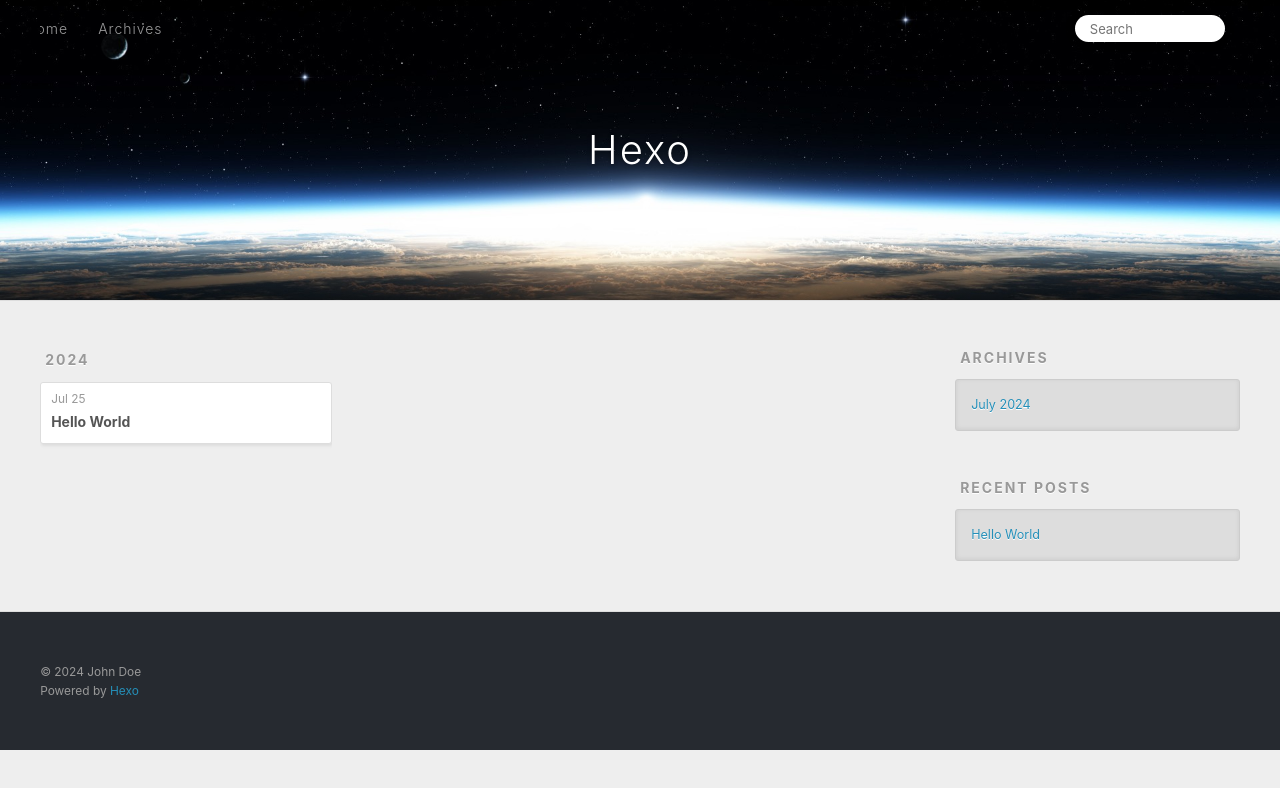
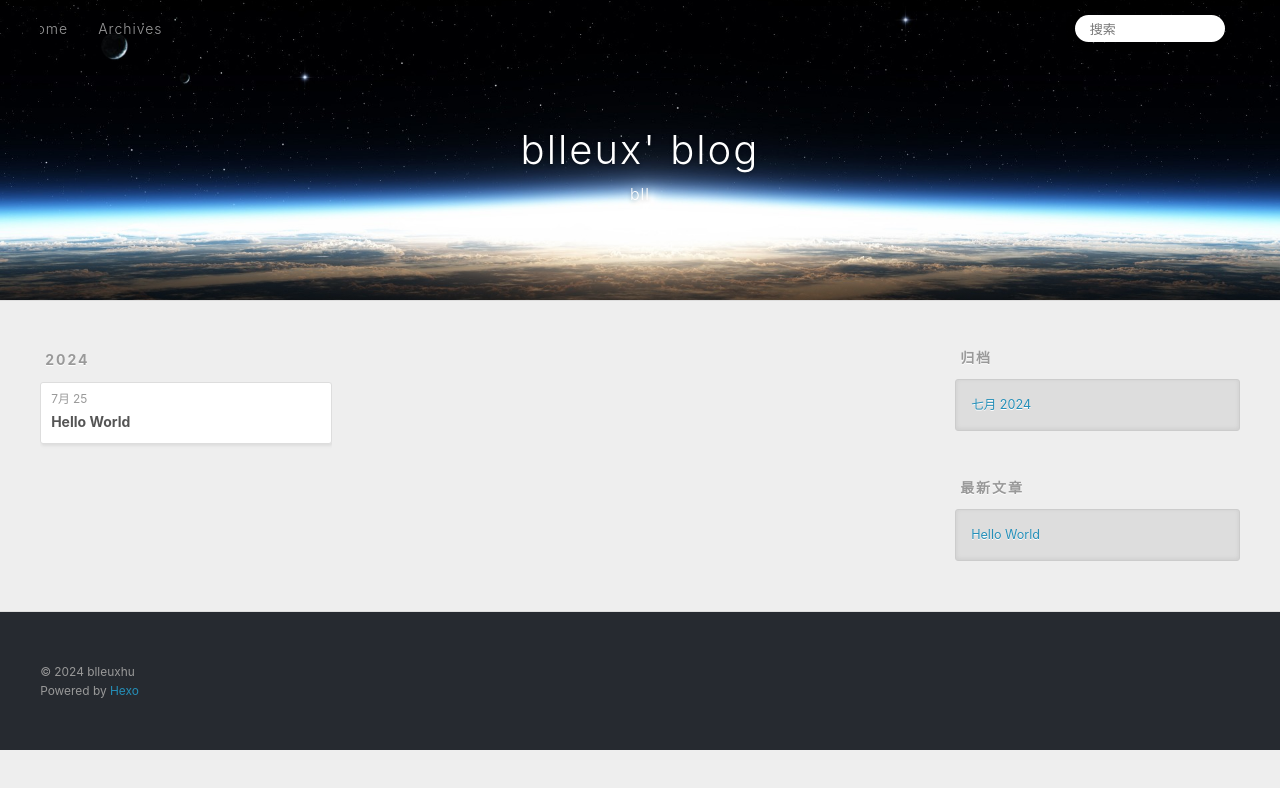
Before and after one commit to blleuxhu/blleuxhu.github.io, a plain HTML site: page archives/index.html in a window 1280 px wide. Both pictures are taken after a click on the link 1232 px from the left and 27 px from the top of the page. Drawn offline with Linux system fonts and the light colour scheme.

Commit message:
Site updated: 2024-07-26 18:51:31

```diff
--- a/archives/index.html
+++ b/archives/index.html
@@ -4,17 +4,20 @@
   <meta charset="utf-8">
 
 
-  <title>Archives | Hexo</title>
+  <title>归档 | blleux&#39; blog</title>
   <meta name="viewport" content="width=device-width, initial-scale=1, shrink-to-fit=no">
-  <meta property="og:type" content="website">
-<meta property="og:title" content="Hexo">
+  <meta name="description" content="b仔小窝">
+<meta property="og:type" content="website">
+<meta property="og:title" content="blleux&#39; blog">
 <meta property="og:url" content="http://example.com/archives/index.html">
-<meta property="og:site_name" content="Hexo">
-<meta property="og:locale" content="en_US">
-<meta property="article:author" content="John Doe">
+<meta property="og:site_name" content="blleux&#39; blog">
+<meta property="og:description" content="b仔小窝">
+<meta property="og:locale" content="zh_CN">
+<meta property="article:author" content="blleuxhu">
+<meta property="article:tag" content="安全">
 <meta name="twitter:card" content="summary">
 
-    <link rel="alternate" href="/atom.xml" title="Hexo" type="application/atom+xml">
+    <link rel="alternate" href="/atom.xml" title="blleux' blog" type="application/atom+xml">
 
 
     <link rel="shortcut icon" href="/favicon.png">
@@ -39,8 +42,12 @@
   <div id="header-outer" class="outer">
     <div id="header-title" class="inner">
       <h1 id="logo-wrap">
-        <a href="/" id="logo">Hexo</a>
+        <a href="/" id="logo">blleux&#39; blog</a>
       </h1>
+
+        <h2 id="subtitle-wrap">
+          <a href="/" id="subtitle">bll</a>
+        </h2>
 
     </div>
     <div id="header-inner" class="inner">
@@ -55,12 +62,12 @@
       <nav id="sub-nav">
 
 
-          <a class="nav-icon" href="/atom.xml" title="RSS Feed"><span class="fa fa-rss"></span></a>
+          <a class="nav-icon" href="/atom.xml" title="RSS 订阅"><span class="fa fa-rss"></span></a>
 
-        <a class="nav-icon nav-search-btn" title="Search"><span class="fa fa-search"></span></a>
+        <a class="nav-icon nav-search-btn" title="搜索"><span class="fa fa-search"></span></a>
       </nav>
       <div id="search-form-wrap">
-        <form action="//google.com/search" method="get" accept-charset="UTF-8" class="search-form"><input type="search" name="q" class="search-form-input" placeholder="Search"><button type="submit" class="search-form-submit">&#xF002;</button><input type="hidden" name="sitesearch" value="http://example.com"></form>
+        <form action="//google.com/search" method="get" accept-charset="UTF-8" class="search-form"><input type="search" name="q" class="search-form-input" placeholder="搜索"><button type="submit" class="search-form-submit">&#xF002;</button><input type="hidden" name="sitesearch" value="http://example.com"></form>
       </div>
     </div>
   </div>
@@ -84,7 +91,7 @@
   <div class="archive-article-inner">
     <header class="archive-article-header">
       <a href="/2024/07/25/hello-world/" class="archive-article-date">
-  <time class="dt-published" datetime="2024-07-25T14:06:54.035Z" itemprop="datePublished">Jul 25</time>
+  <time class="dt-published" datetime="2024-07-25T14:06:54.035Z" itemprop="datePublished">7月 25</time>
 </a>
 
 
@@ -116,9 +123,9 @@
 
 
   <div class="widget-wrap">
-    <h3 class="widget-title">Archives</h3>
+    <h3 class="widget-title">归档</h3>
     <div class="widget">
-      <ul class="archive-list"><li class="archive-list-item"><a class="archive-list-link" href="/archives/2024/07/">July 2024</a></li></ul>
+      <ul class="archive-list"><li class="archive-list-item"><a class="archive-list-link" href="/archives/2024/07/">七月 2024</a></li></ul>
     </div>
   </div>
 
@@ -126,7 +133,7 @@
 
 
   <div class="widget-wrap">
-    <h3 class="widget-title">Recent Posts</h3>
+    <h3 class="widget-title">最新文章</h3>
     <div class="widget">
       <ul>
 
@@ -147,7 +154,7 @@
   <div class="outer">
     <div id="footer-info" class="inner">
 
-      &copy; 2024 John Doe<br>
+      &copy; 2024 blleuxhu<br>
       Powered by <a href="https://hexo.io/" target="_blank">Hexo</a>
     </div>
   </div>
```
Also changed, not shown: 2024/07/25/hello-world/index.html (+19 -14 lines), archives/2024/07/index.html (+23 -16 lines), archives/2024/index.html (+23 -16 lines), index.html (+23 -16 lines).
